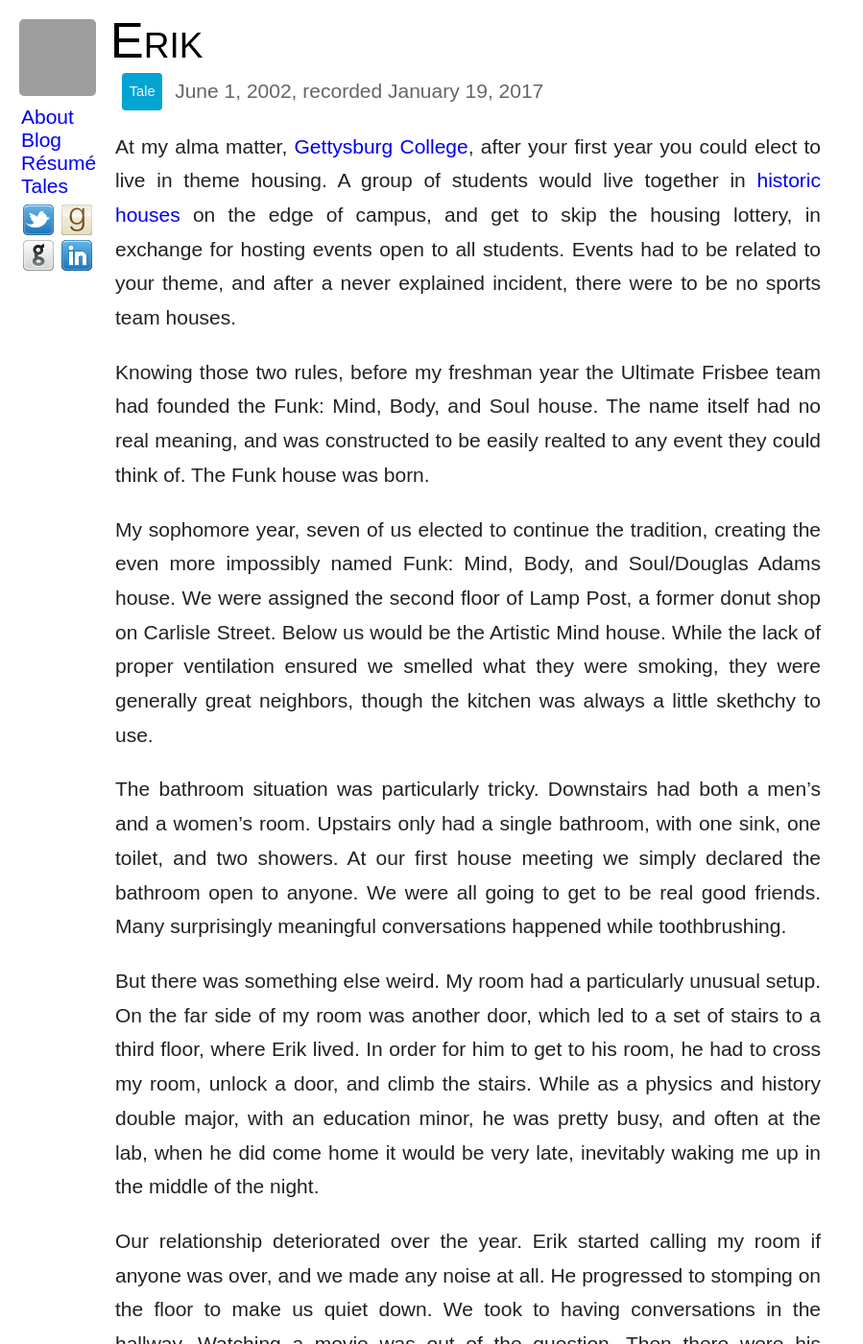
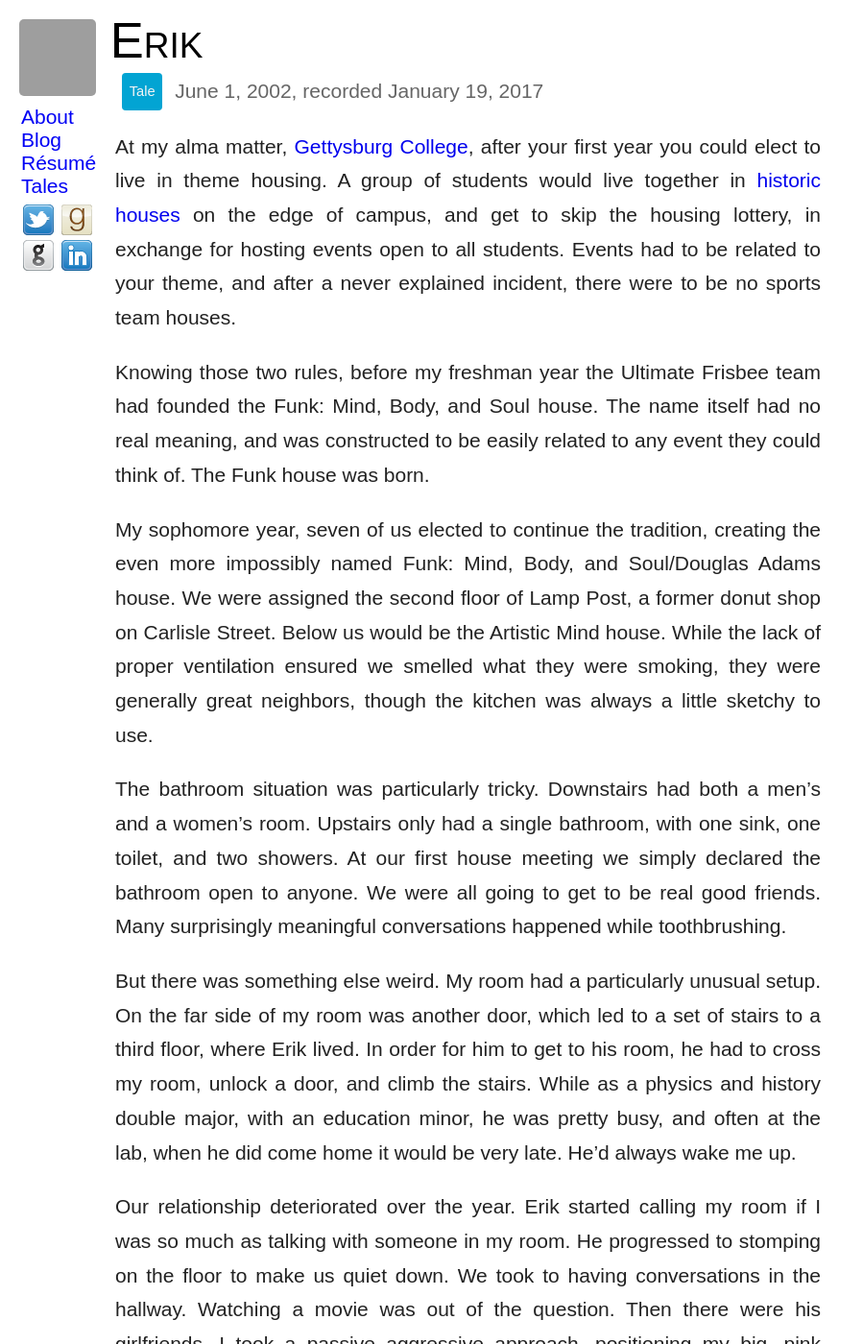
Before and after one commit to krschmidt/krschmidt.github.com, a Jekyll site: the page built from _posts/2002-06-01-erik.md, in a window 1280 px wide and 1400 px high. Shown: the whole window at 96% size, without its empty margins (0-899 px from the left). Built offline with Jekyll 4.4.1, drawn with Linux system fonts in a browser that asks for light colours; some web fonts are replaced; some of the changed text lies outside the part shown; grey boxes are pictures that could not be loaded.

Commit message:
corrected typos

```diff
--- a/_posts/2002-06-01-erik.md
+++ b/_posts/2002-06-01-erik.md
@@ -8,19 +8,19 @@ tags:
 ---
 At my alma matter, [Gettysburg College](http://www.gettysburg.edu), after your first year you could elect to live in theme housing. A group of students would live together in [historic houses](http://www.gettysburg.edu/about/offices/college_life/reslife/college_houses/spark.dot) on the edge of campus, and get to skip the housing lottery, in exchange for hosting events open to all students. Events had to be related to your theme, and after a never explained incident, there were to be no sports team houses.
 
-Knowing those two rules, before my freshman year the Ultimate Frisbee team had founded the Funk: Mind, Body, and Soul house. The name itself had no real meaning, and was constructed to be easily realted to any event they could think of. The Funk house was born.
+Knowing those two rules, before my freshman year the Ultimate Frisbee team had founded the Funk: Mind, Body, and Soul house. The name itself had no real meaning, and was constructed to be easily related to any event they could think of. The Funk house was born.
 
-My sophomore year, seven of us elected to continue the tradition, creating the even more impossibly named Funk: Mind, Body, and Soul/Douglas Adams house. We were assigned the second floor of Lamp Post, a former donut shop on Carlisle Street. Below us would be the Artistic Mind house. While the lack of proper ventilation ensured we smelled what they were smoking, they were generally great neighbors, though the kitchen was always a little skethchy to use.
+My sophomore year, seven of us elected to continue the tradition, creating the even more impossibly named Funk: Mind, Body, and Soul/Douglas Adams house. We were assigned the second floor of Lamp Post, a former donut shop on Carlisle Street. Below us would be the Artistic Mind house. While the lack of proper ventilation ensured we smelled what they were smoking, they were generally great neighbors, though the kitchen was always a little sketchy to use.
 
 The bathroom situation was particularly tricky. Downstairs had both a men's and a women's room. Upstairs only had a single bathroom, with one sink, one toilet, and two showers. At our first house meeting we simply declared the bathroom open to anyone. We were all going to get to be real good friends. Many surprisingly meaningful conversations happened while toothbrushing.
 
-But there was something else weird. My room had a particularly unusual setup. On the far side of my room was another door, which led to a set of stairs to a third floor, where Erik lived. In order for him to get to his room, he had to cross my room, unlock a door, and climb the stairs. While as a physics and history double major, with an education minor, he was pretty busy, and often at the lab, when he did come home it would be very late, inevitably waking me up in the middle of the night.
+But there was something else weird. My room had a particularly unusual setup. On the far side of my room was another door, which led to a set of stairs to a third floor, where Erik lived. In order for him to get to his room, he had to cross my room, unlock a door, and climb the stairs. While as a physics and history double major, with an education minor, he was pretty busy, and often at the lab, when he did come home it would be very late. He'd always wake me up.
 
-Our relationship deteriorated over the year. Erik started calling my room if anyone was over, and we made any noise at all. He progressed to stomping on the floor to make us quiet down. We took to having conversations in the hallway. Watching a movie was out of the question. Then there were his girlfriends. I took a passive aggressive approach, positioning my big, pink recliner right in front of his door, so that he'd have to move it every night before he went to bed. He stopped even trying to be quiet when he got home.
+Our relationship deteriorated over the year. Erik started calling my room if I was so much as talking with someone in my room. He progressed to stomping on the floor to make us quiet down. We took to having conversations in the hallway. Watching a movie was out of the question. Then there were his girlfriends. I took a passive aggressive approach, positioning my big, pink recliner right in front of his door, so that he'd have to move it every night before he went to bed. He stopped even trying to be quiet when he got home.
 
 <figure>
   <a href="https://imgur.com/buuFZFD"><img src="https://i.imgur.com/buuFZFD.jpg" alt=""></a>
-  <figcaption>Pickle, sitting in my the pink reclinder. Erik's door is to the left.</figcaption>
+  <figcaption>Pickle, sitting in my the pink recliner. Erik's door is to the left.</figcaption>
 </figure>
 
 But I think the stress hit him the worst. After a bit of a rough weekend he got pulled over for a DUI down in Richmond, and our roommate Fricker had to go bail him out. Erik was falling apart.
@@ -40,7 +40,7 @@ But Erik took on a life of his own. Even though the door didn't even have a hand
 
 We had a house rule to always speak about Erik as though he was a real person, so we'd never mix things up. It was never "Oh, today I pretended Erik was in the lab so that Julia wouldn't get suspicious about where he was." It was "Erik was in the lab today while Julia was over looking for him." Jester might come back with "Oh, really? I was in the lab, and Fratz and I didn't see him." We'd check the times, then determine, "Oh, he must have stopped for some food on the way there and just missed you."
 
-Things snowballed. We orchestrated a conversation in my room, and had Pickle call my phone from her room. I very apologetically took the call, pretending it was Erik, busy cramming for a test, and asked everyone to quiet down. Campus maintenance accidentally left the door open after a long weekend, so we had Pickle's boyfriend, Batman, go up there and stomp around a bit while people were over. We used the campus email system to create a group alias with the email address erikphrisbey@gettysburg.edu, and told people Erik had a weird situation where he was originally an employee or something, so he had an employee formatted email address. Pickle and I spent hours trying to figure out how to get the IT guy in charge of the student information system to create a profile for him, so people could search him like any other student.<sup class="note">1</sup><span class="sidenote"><span class="note-number">1 </span>The campus system was called CNAV; searching for someone was called C-stalking.</span>
+Things snowballed. We orchestrated a conversation in my room, and had Pickle call my phone from her room. I very apologetically took the call, pretending it was Erik, busy cramming for a test, and asked everyone to quiet down. Campus maintenance accidentally left the door open after a long weekend, so we had Pickle's boyfriend, Batman, go up there and stomp around a bit while people were over. We used the campus email system to create a group email with the address erikphrisbey@gettysburg.edu, and told people Erik had a weird situation where he was originally an employee or something, so he had an employee formatted email address. Pickle and I spent hours trying to figure out how to get the IT guy in charge of the student information system to create a profile for him, so people could search him like any other student.<sup class="note">1</sup><span class="sidenote"><span class="note-number">1 </span>The campus system was called CNAV; searching for someone was called C-stalking.</span>
 
 By the time spring rolled around, we were in over our heads. Two of us had significant others who fully believed in Erik, and we started to get worried about just how many little lies about Erik we'd told. We started making crazier stories, hoping they'd figure it out. That he'd hooked up with a rugby player. That he'd been arrested and Fricker had to bail him out (Fricker was actually just going home for the weekend). That he'd had a one time kiss with Pickle earlier that year, and there was a lot of weird tension.
 
```
Also changed, not shown: other parts of _posts/2002-06-01-erik.md (+1 -1 lines).
